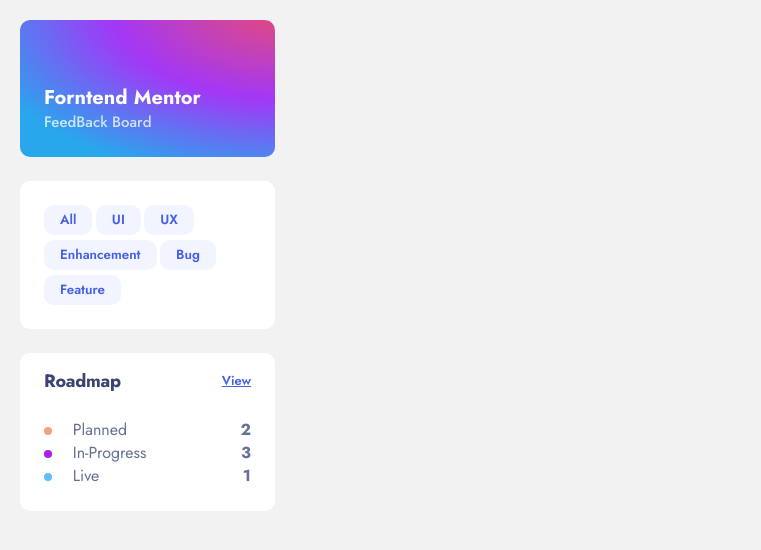
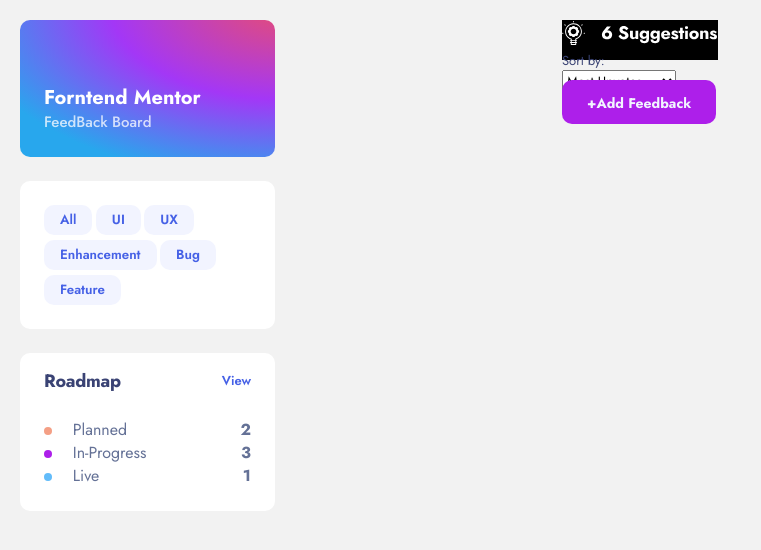
Before and after one commit to SMwebdeveloper/feedback-app, a Vue app: page / in a window 1280 px wide. Shown: the top 550 px of the page, without its empty margins (0-761 px from the left). Built offline with nearby package versions, Linux system fonts and the light colour scheme.

Commit message:
intor section

```diff
--- a/src/assets/scss/base/_base.scss
+++ b/src/assets/scss/base/_base.scss
@@ -56,3 +56,6 @@ button{
   background: none;
   cursor: pointer;
 }
+a{
+  text-decoration: none;
+}
--- /dev/null
+++ b/src/layouts/Intro.vue
@@ -0,0 +1,28 @@
+<template lang="">
+  <div class="intro">
+    <div class="intro__content">
+      <img src="../assets/img/intro-log.svg" alt="Intro logo img" />
+      <div class="intro__select">
+        <p>Sort by:</p>
+        <select name="filter" id="filter">
+          <option selected disabled>Most Upvotes</option>
+          <option value="leastUpvotes">Least Upvotes</option>
+          <option value="mostComments">Most Comments</option>
+          <option value="leastComments">Least Comments</option>
+        </select>
+      </div>
+    </div>
+
+    <a href="#" class="btn btn__primary">+Add Feedback</a>
+  </div>
+</template>
+<script>
+export default {};
+</script>
+<style lang="scss">
+.intro {
+  background: black;
+  height: 4rem;
+  width: 100%;
+}
+</style>
--- a/src/views/HomeView.vue
+++ b/src/views/HomeView.vue
@@ -1,17 +1,24 @@
 <template>
   <div class="container">
     <div class="home__wrapper">
-      <Sidebar :sidebarAnim="sidebarAnim"/>
+        <div class="home__wrapper--item">
+          <Sidebar :sidebarAnim="sidebarAnim"/>
+        </div>
+        <div class="home__wrapper--item">
+          <Intro/>
+        </div>
     </div>
   </div>
 </template>
 
 <script>
 import Sidebar from '@/layouts/Sidebar.vue';
+import Intro from '@/layouts/Intro.vue';
 
 export default {
   components:{
-    Sidebar
+    Sidebar,
+    Intro
   },
   data() {
     return {
@@ -20,3 +27,11 @@ export default {
   },
 };
 </script>
+
+<style lang="scss">
+.home__wrapper{
+  display: flex;
+  align-items: flex-start;
+  justify-content: center;
+}
+</style>
```
Also changed, not shown: src/layouts/Sidebar.vue (+7 -0 lines), src/assets/img/intro-log.svg (added).
